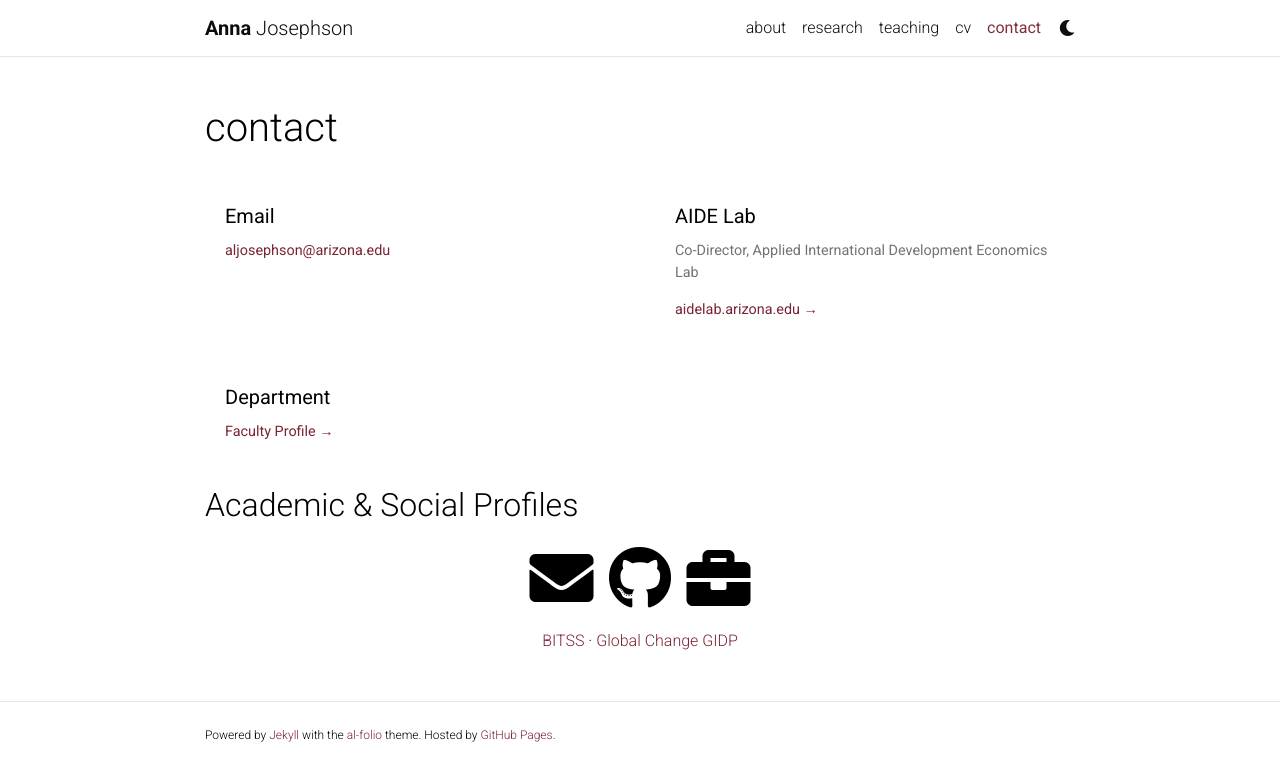
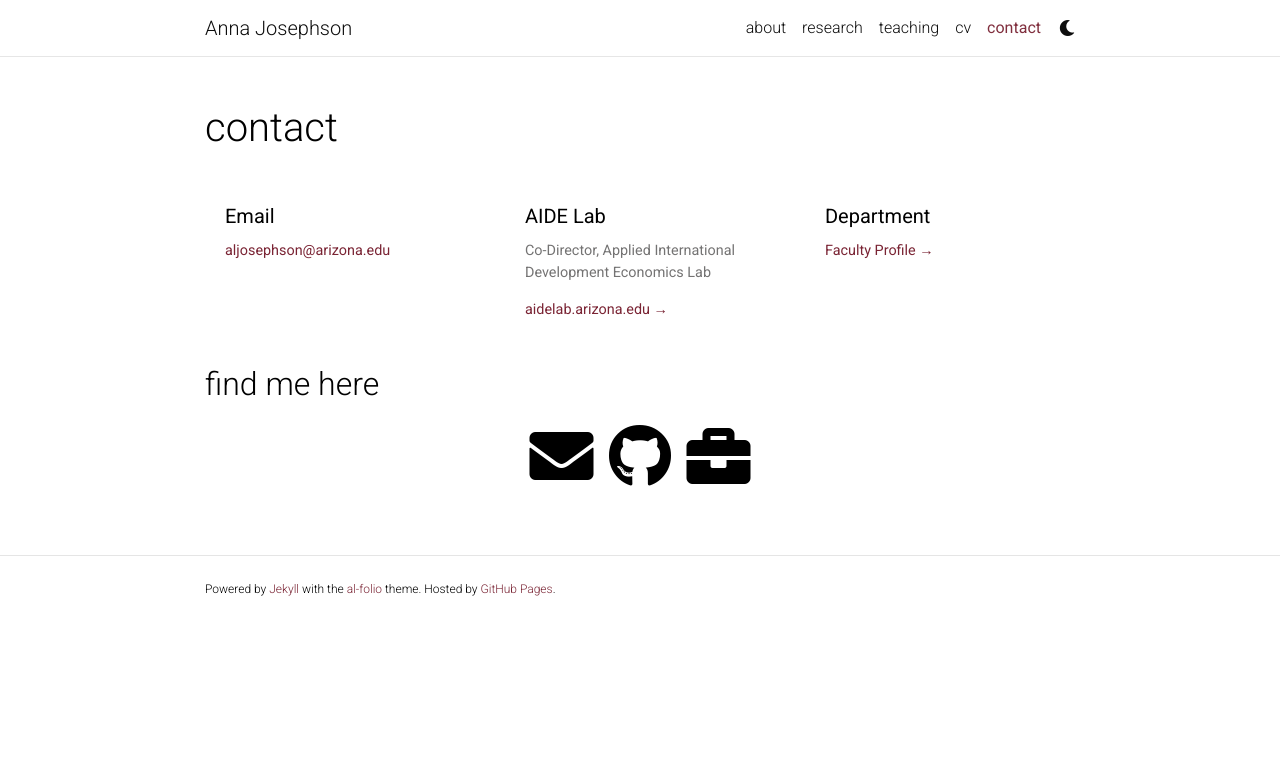
Before and after one commit to aljosephson/aljosephson.github.io, a Jekyll site: the page built from _pages/contact.md, in a window 1280 px wide. Shown: the top 781 px of the page. Built offline with Jekyll 4.4.1, drawn with Linux system fonts in a browser that asks for light colours; comment, search, counter and statistics services are not loaded; a style sheet for code colours, icons or effects is not loaded.

Commit message:
Fix about page duplication, navbar bold name, contact page cleanup
- about.md: subtitle was "Associate Professor, Agricultural & Resource
  Economics, University of Arizona", duplicating the department/university
  info already shown in the address block below it. Trimmed to just
  "Associate Professor".
- header.html: remove the bold span around the first name in the navbar
  brand (shown on every page except the home page), matching the earlier
  fix already applied to the home page's profile card.
- contact.md: change the three info cards from a 2-column to a 3-column
  row so they sit on one row instead of wrapping two-then-one; remove the
  BITSS/Global Change GIDP links; rename "Academic & Social Profiles" to
  "find me here" (lowercase, matching the site's other section headers).

Co-Authored-By: Claude Sonnet 5 <noreply@anthropic.com>

```diff
--- a/_includes/header.html
+++ b/_includes/header.html
@@ -6,7 +6,7 @@
         <div class="container">
           {% if page.permalink != '/' -%}
           <a class="navbar-brand title font-weight-lighter" href="{{ site.baseurl | prepend: site.url }}/">
-              {%- if site.title == "blank" -%}<span class="font-weight-bold">{{ site.first_name }}</span> {{ site.middle_name }}  {{ site.last_name }}{%- else -%}{{ site.title }}{%- endif -%}
+              {%- if site.title == "blank" -%}{{ site.first_name }} {{ site.middle_name }}  {{ site.last_name }}{%- else -%}{{ site.title }}{%- endif -%}
           </a>
           {%- elsif site.enable_navbar_social -%}
           <!-- Social Icons -->
--- a/_pages/contact.md
+++ b/_pages/contact.md
@@ -6,7 +6,7 @@ nav: true
 nav_order: 4
 ---
 
-<div class="row row-cols-1 row-cols-md-2">
+<div class="row row-cols-1 row-cols-md-3">
   <div class="col mb-4">
     <div class="card h-100 z-depth-0">
       <div class="card-body">
@@ -34,15 +34,10 @@ nav_order: 4
   </div>
 </div>
 
-## Academic &amp; Social Profiles
+## find me here
 
 <div class="social">
   <div class="contact-icons">
     {% include social.html %}
   </div>
 </div>
-
-<p style="text-align:center;">
-  <a href="https://www.bitss.org/people/anna-josephson/" target="_blank" rel="noopener">BITSS</a> &middot;
-  <a href="https://gidp.arizona.edu/glch" target="_blank" rel="noopener">Global Change GIDP</a>
-</p>
```
Also changed, not shown: _pages/about.md (+1 -1 lines).
